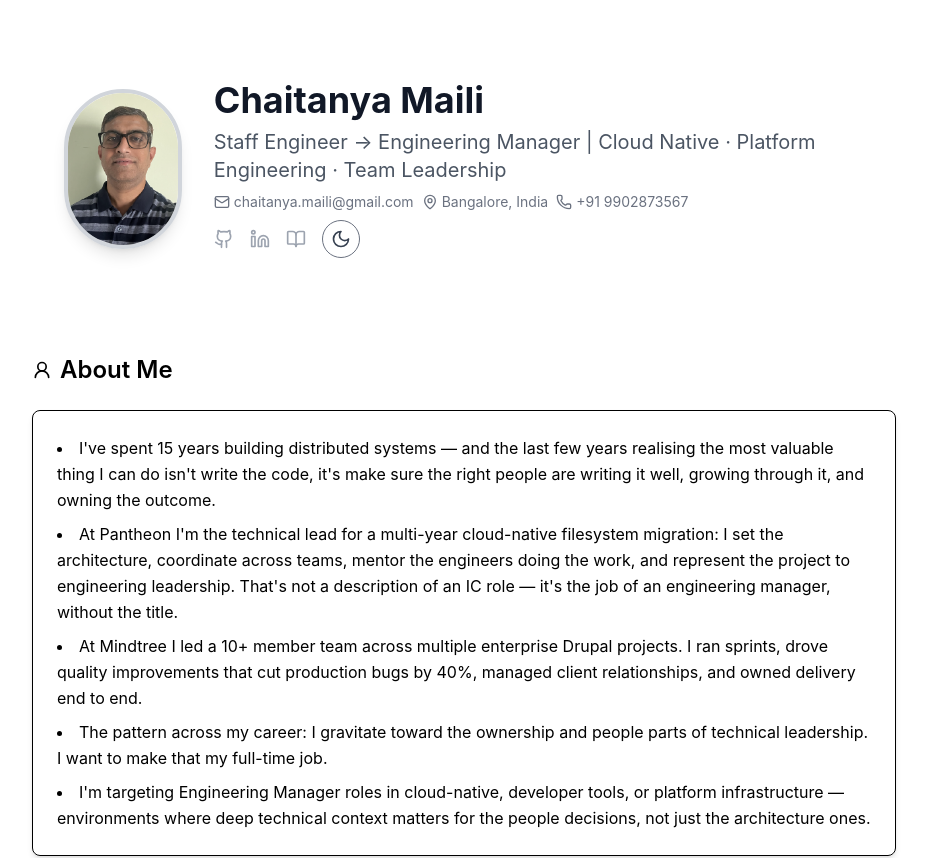
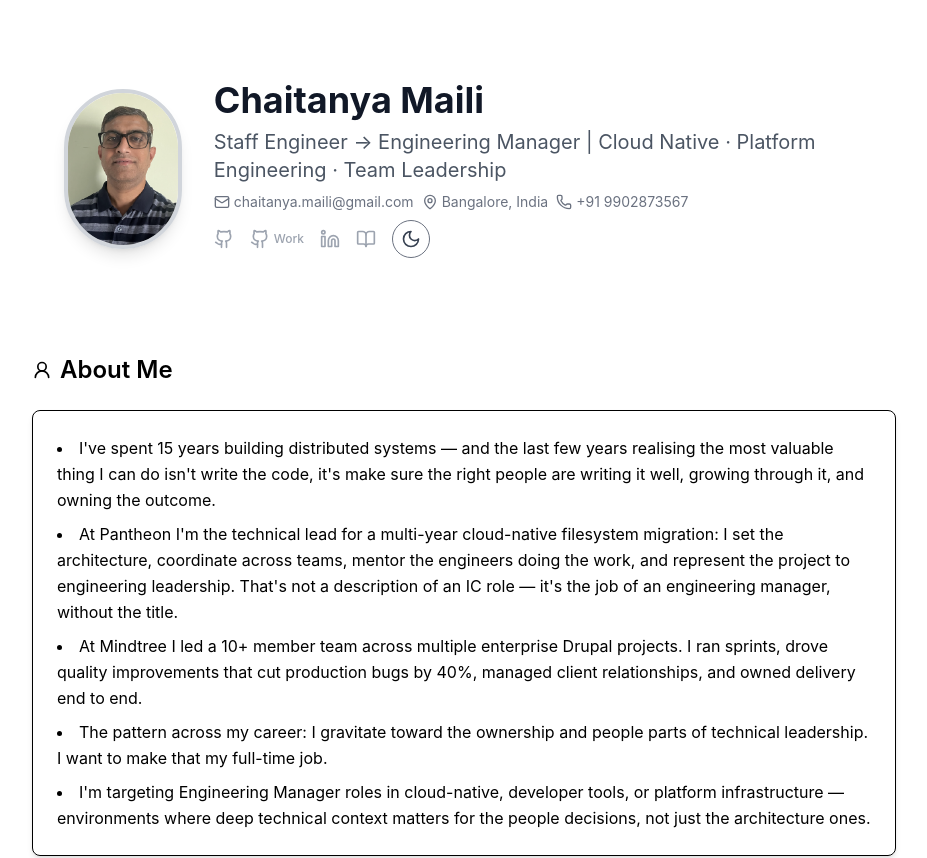
Before and after one commit to chaitanyamaili/chaitanyamaili.github.io, a React (Create React App) app: page / in a window 1280 px wide. Shown: the top 858 px of the page, without its empty margins (176-1103 px from the left). Built offline with nearby package versions, Linux system fonts and the light colour scheme.

Commit message:
feat: Added the github work component

```diff
--- a/public/cv.json
+++ b/public/cv.json
@@ -5,6 +5,7 @@
   "location": "Bangalore, India",
   "phone": "+91 9902873567",
   "github": "https://github.com/chaitanyamaili",
+  "githubWork": "https://github.com/chaitanyapantheor",
   "linkedin": "https://www.linkedin.com/in/chaitanyamaili/",
   "twitter": "",
   "profilePicture": "profile.png",
--- a/src/App.tsx
+++ b/src/App.tsx
@@ -22,6 +22,7 @@ type CVData = {
   location: string
   phone: string
   github: string
+  githubWork?: string
   linkedin: string
   twitter?: string
   profilePicture: string
@@ -74,6 +75,7 @@ function App() {
           location={cvData.location}
           phone={cvData.phone}
           github={cvData.github}
+          githubWork={cvData.githubWork}
           linkedin={cvData.linkedin}
           twitter={cvData.twitter}
           profilePicture={cvData.profilePicture}
--- a/src/components/Hero.tsx
+++ b/src/components/Hero.tsx
@@ -10,6 +10,7 @@ type HeroProps = {
   location: string
   phone: string
   github: string
+  githubWork?: string
   linkedin: string
   twitter?: string
   profilePicture: string
@@ -22,6 +23,7 @@ const Hero = ({
   location,
   phone,
   github,
+  githubWork,
   linkedin,
   twitter,
   profilePicture,
@@ -63,6 +65,18 @@ const Hero = ({
 
           <div className="flex gap-4 justify-center md:justify-start mt-4 social-icons">
             <IconLink href={github} icon={Github} label="GitHub" />
+            {githubWork && (
+              <a
+                href={githubWork}
+                target="_blank"
+                rel="noopener noreferrer"
+                aria-label="GitHub (Work)"
+                className="text-gray-400 hover:text-white transition-colors duration-200 flex items-center gap-1"
+              >
+                <Github className="w-5 h-5" />
+                <span className="text-xs font-medium">Work</span>
+              </a>
+            )}
             <IconLink href={linkedin} icon={Linkedin} label="LinkedIn" />
             {twitter && <IconLink href={twitter} icon={Twitter} label="Twitter" />}
             <IconLink href="https://chaitanyamaili.in/blogs/" icon={BookOpen} label="Blog" />
```
